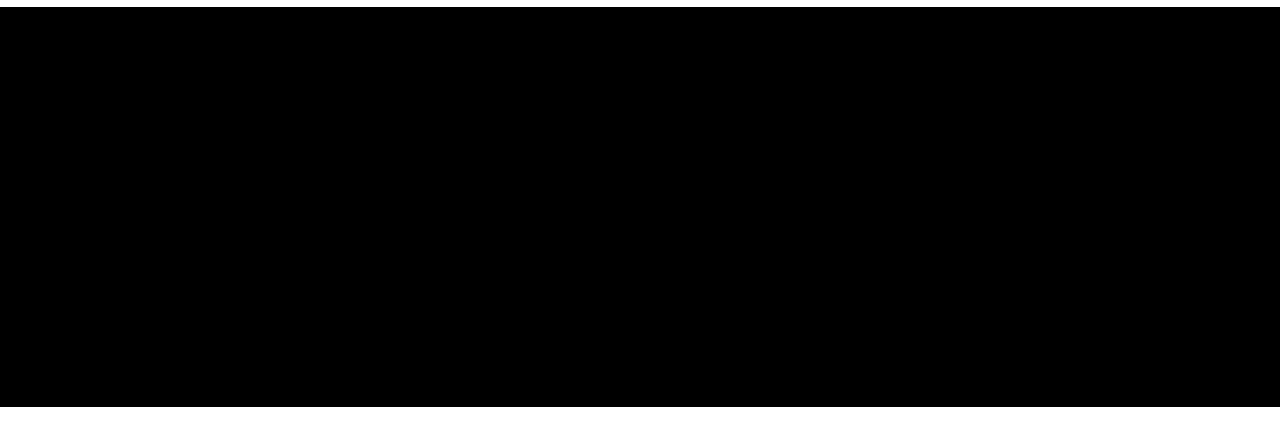
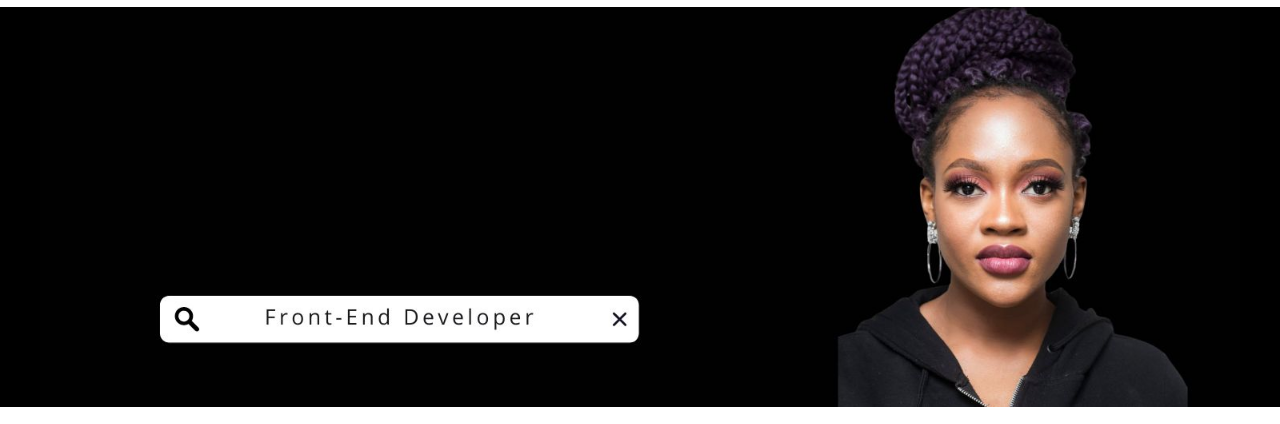
Before and after one commit to victoriadeyemi/Bootstrap-Portfolio, a plain HTML site: page index.html in a window 1280 px wide. Shown: the part 106-530 px from the top of the page. Drawn offline with nearby package versions, Linux system fonts and the light colour scheme.

Commit message:
banner image

```diff
--- a/assets/css/style.css
+++ b/assets/css/style.css
@@ -67,7 +67,7 @@ nav ul li a {
     display: flex;
     width: 100%;
     height: 50vh;
-    background-image: url(/images/victoria-banner.jpg);
+    background-image: url(/assets/images/victoria-banner.jpg);
     background-size: contain;
     background-position: center;
     background-repeat: no-repeat;
```
